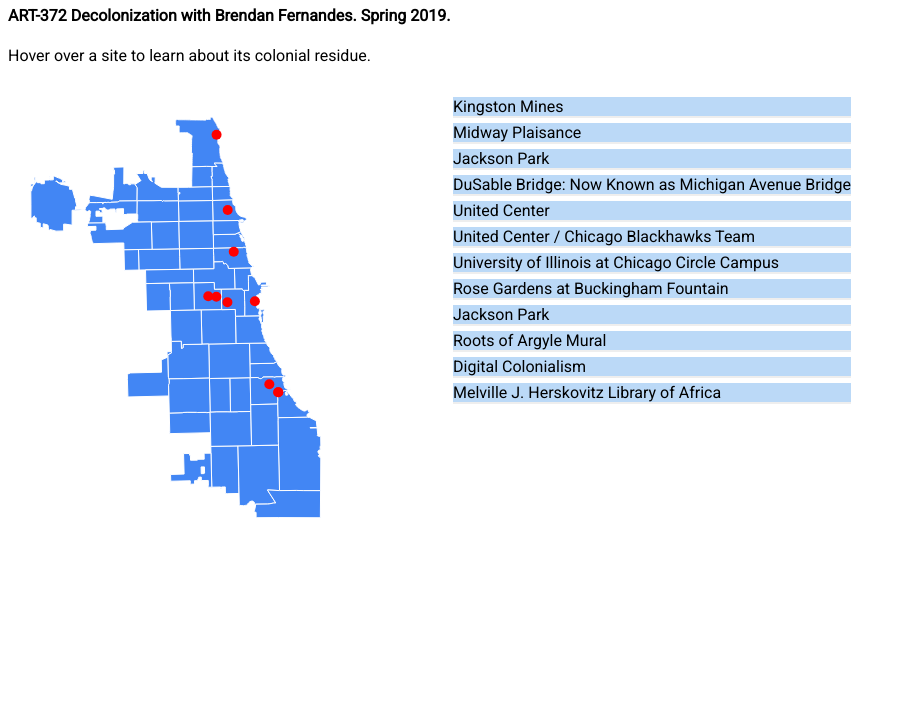
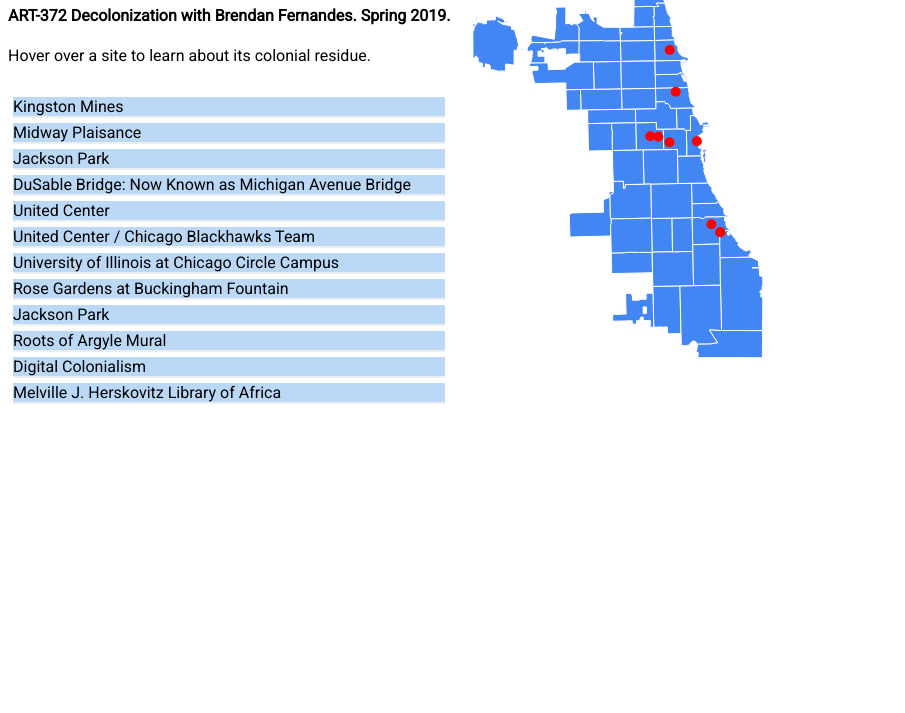
Before and after one commit to andreehrlich/cultural_history_map_of_chicago, a plain HTML site: page index.html in a window 1280 px wide. Shown: the part 87-800 px from the top of the page, without its empty margins (0-905 px from the left). Drawn offline with nearby package versions, Linux system fonts and the light colour scheme.

Commit message:
layout changes + updated todo

```diff
--- a/index.html
+++ b/index.html
@@ -22,26 +22,34 @@
 
 <body>
 
-  <div class="headings">
+	<div class="row">
+		<div class="column">
+			<div class="header">
 				<!-- Title -->
 		    <h1>Colonial Residue in Chicago, IL</h1>
 		    <!-- Description -->
 		    <h4>ART-372 Decolonization with Brendan Fernandes. Spring 2019.</h4>
 		    <p>Hover over a site to learn about its colonial residue.</p>
+
+			</div>
+
+			<div class="list_sites">
+				<ul id="list_of_sites"></ul>
+			</div>
+
 		</div>
 
 		<!-- Map of Chicago -->
 		<div class="main">
+
 			<div class="map">
 				<svg class="chart"></svg>
-			<!-- Charting zipcodes -->
+				<!-- load script after chart is in document -->
 				<script src="./mapping.js"></script>
 		 </div>
 
-	 <div class="list_sites">
-		 <ul id="list_of_sites">
-		 </ul>
 	 </div>
+
 	</div>
 
   <!-- Selected Site Information -->
--- a/style.scss
+++ b/style.scss
@@ -11,15 +11,24 @@ h1 {
 h4 {
 }
 
-.headings {
+.column {
+  display: flex;
+  flex-flow: column;
+}
+
+.row {
+  display: flex;
+  flex-flow: row wrap;
+}
+
+.header {
   flex: 2 1 2;
 }
 
-.main {
-  display: flex;
-  flex-flow: row nowrap;
+#list_of_sites {
+  padding: 0;
 
-  #list_of_sites li {
+  li {
     cursor: pointer;
     list-style-type: none;
     background-color: #bbd9f7;
@@ -31,6 +40,13 @@ h4 {
       transition: 0.5s;
     }
   }
+}
+
+.main {
+  display: flex;
+  flex-flow: row nowrap;
+
+  // flex: 2 1 auto;
 
   /* Map of Chicago */
   .chart {
@@ -64,10 +80,10 @@ h4 {
 /* Site shown on map */
 .site{
   &-info {
-    margin: 30px;
+    // margin: 30px;
     padding: 30px;
     background-color: #bbd9f7;
-    flex: 1 1 1;
+    // flex: 1 1 1;
   }
 
   &-title {
```
Also changed, not shown: output.css, sites.json (line endings or trailing spaces), 2 other files. Lines whose indentation alone changed are shown as unchanged.
